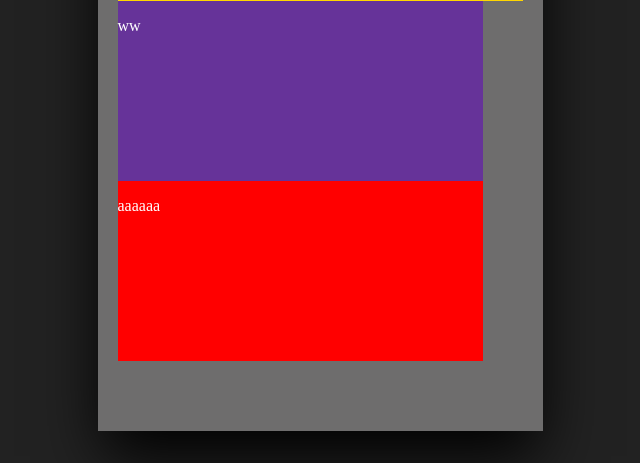
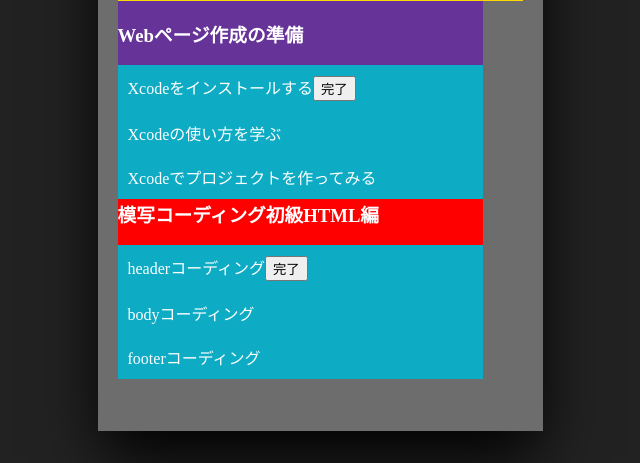
Before and after one commit to yuichi0113/prog, a Flask app: page /point in a window 1280 px wide. Shown: the part 337-800 px from the top of the page, without its empty margins (320-960 px from the left). Run offline with Flask 2, Linux system fonts and the light colour scheme; a user stored in the database is signed in; data comes from the database, SQL or seed files in the repository.

Commit message:
change point.html

```diff
--- a/app.py
+++ b/app.py
@@ -115,7 +115,27 @@
         c.execute("select * from users where id = ?", (id,))
         user_status = c.fetchone()
         c.close()
-        return render_template("point.html", user_status=user_status)
+
+        conn = sqlite3.connect("prog.db")
+        c = conn.cursor()
+        sql = "SELECT list, time, category_id  FROM maps ;"
+        # sql文を実行
+        c.execute(sql)
+        # 取ってきた内容を変数に格納する
+        map_info = c.fetchall()
+        # データベースの接続終了
+        c.close()
+
+        # flasktest.dbに接続します
+        conn = sqlite3.connect("prog.db")
+        c = conn.cursor()
+        sql = "SELECT category FROM categories"
+        c.execute(sql)
+        category_info = c.fetchall()
+        # データベースの接続終了
+        c.close()
+
+        return render_template("point.html", user_status=user_status, map_info=map_info, category_info=category_info)
     else:
         return redirect("/login")
 
--- a/static/css/point.css
+++ b/static/css/point.css
@@ -84,3 +84,82 @@
     width: 365px;
     float: left;
 }
+
+#example-one {
+    background: #0dacc4;
+}
+
+#example-one .active-1 {
+    background: #40dbf2;
+}
+
+#example-one .active-2 {
+    background: #10ceea;
+}
+
+#example-two {
+    background: #0dacc4;
+}
+
+#example-two .active-1 {
+    background: #40dbf2;
+}
+
+#example-two .active-2 {
+    background: #10ceea;
+}
+
+
+
+nav {
+    -moz-transform: translate3d(0, 0, 0);
+    -ms-transform: translate3d(0, 0, 0);
+    -webkit-transform: translate3d(0, 0, 0);
+    transform: translate3d(0, 0, 0);
+}
+
+nav a {
+    display: block;
+    padding: 10px;
+    color: white;
+    text-decoration: none;
+    position: relative;
+    -moz-transition: all 0.2s ease;
+    -o-transition: all 0.2s ease;
+    -webkit-transition: all 0.2s ease;
+    transition: all 0.2s ease;
+}
+
+nav a.active-1 {
+    -moz-transform: scale(1.1) translateX(24px);
+    -ms-transform: scale(1.1) translateX(24px);
+    -webkit-transform: scale(1.1) translateX(24px);
+    transform: scale(1.1) translateX(24px);
+    box-shadow: 0 0 10px rgba(0, 0, 0, 0.75);
+    z-index: 3;
+}
+
+nav a.active-2 {
+    -moz-transform: scale(1.07) translateX(12px);
+    -ms-transform: scale(1.07) translateX(12px);
+    -webkit-transform: scale(1.07) translateX(12px);
+    transform: scale(1.07) translateX(12px);
+    box-shadow: 0 0 10px rgba(0, 0, 0, 0.5);
+    z-index: 2;
+}
+
+nav a.active-3 {
+    -moz-transform: scale(1.04) translateX(4px);
+    -ms-transform: scale(1.04) translateX(4px);
+    -webkit-transform: scale(1.04) translateX(4px);
+    transform: scale(1.04) translateX(4px);
+    z-index: 1;
+}
+
+nav a.active-4 {
+    -moz-transform: scale(1.01) translateX(2px);
+    -ms-transform: scale(1.01) translateX(2px);
+    -webkit-transform: scale(1.01) translateX(2px);
+    transform: scale(1.01) translateX(2px);
+    z-index: 1;
+}
--- a/templates/point.html
+++ b/templates/point.html
@@ -51,8 +51,7 @@
 <div class="status">
     <div class="user-profile">
         <div class="user-image">
-            <img src="../static/css/images/lesson-img/user1.jpg" class="image" width="120"
-                height="120">
+            <img src="../static/css/images/lesson-img/user1.jpg" class="image" width="120" height="120">
             <!-- <p>FOX</p> -->
         </div>
 
@@ -66,11 +65,25 @@
 
 
     <div class="next-task">
-        <p>ww</p>
+        <div class="content">
+            <h3>{{category_info[1][0]}}</h3>
+            <nav id="example-one">
+                <a href="#">{{map_info[0][0]}}<button class="button">完了</button></a>
+                <a href="#">{{map_info[1][0]}}</a>
+                <a href="#">{{map_info[2][0]}}</a>
+            </nav>
+        </div>
     </div>
 
     <div class="point-task">
-        <p>aaaaaa</p>
+        <div class="content">
+            <h3>{{category_info[2][0]}}</h3>
+            <nav id="example-two">
+                <a href="#">{{map_info[3][0]}}<button class="button">完了</button></a>
+                <a href="#">{{map_info[4][0]}}</a>
+                <a href="#">{{map_info[5][0]}}</a>
+            </nav>
+        </div>
     </div>
 
 </div>
```
